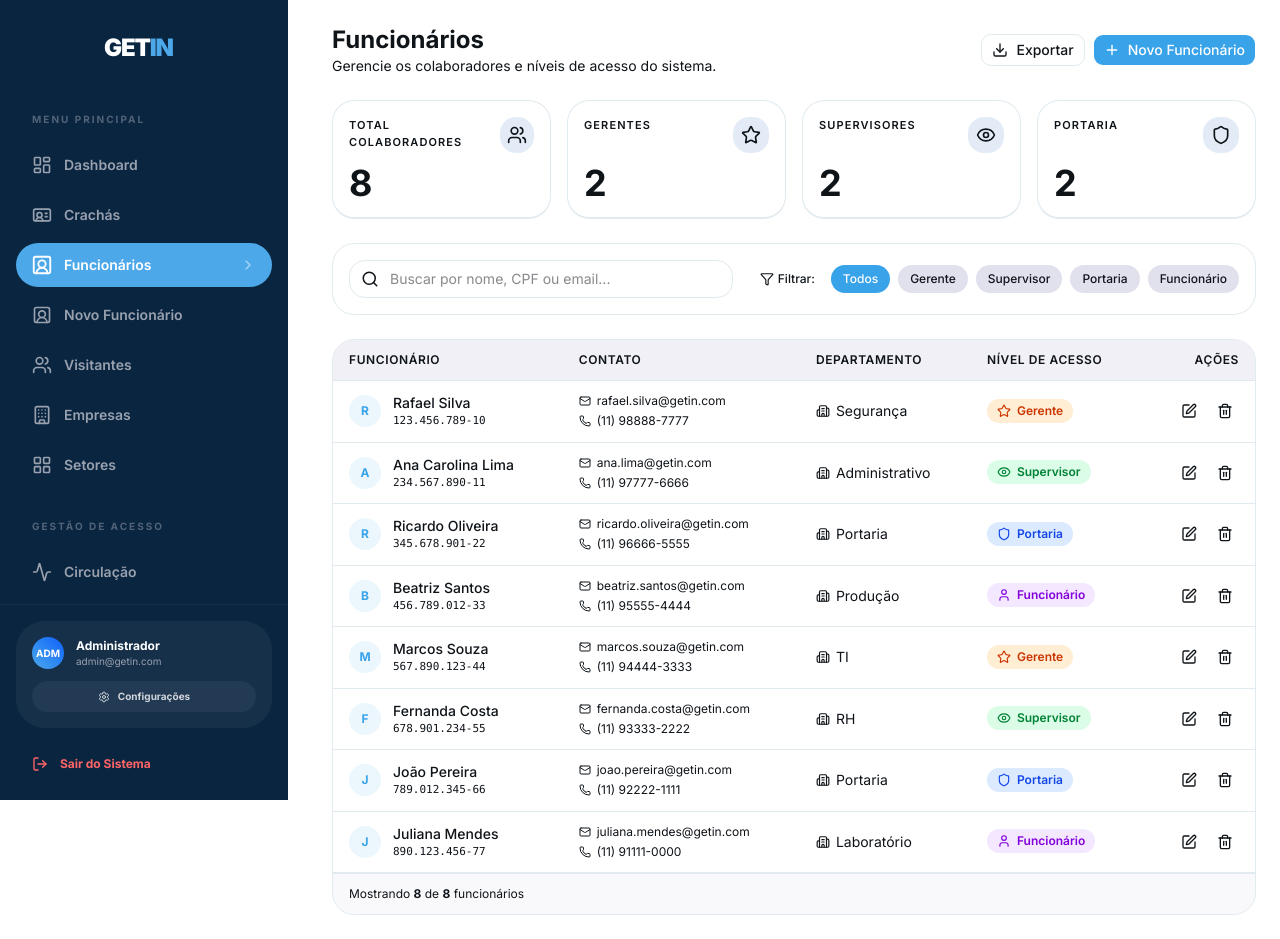
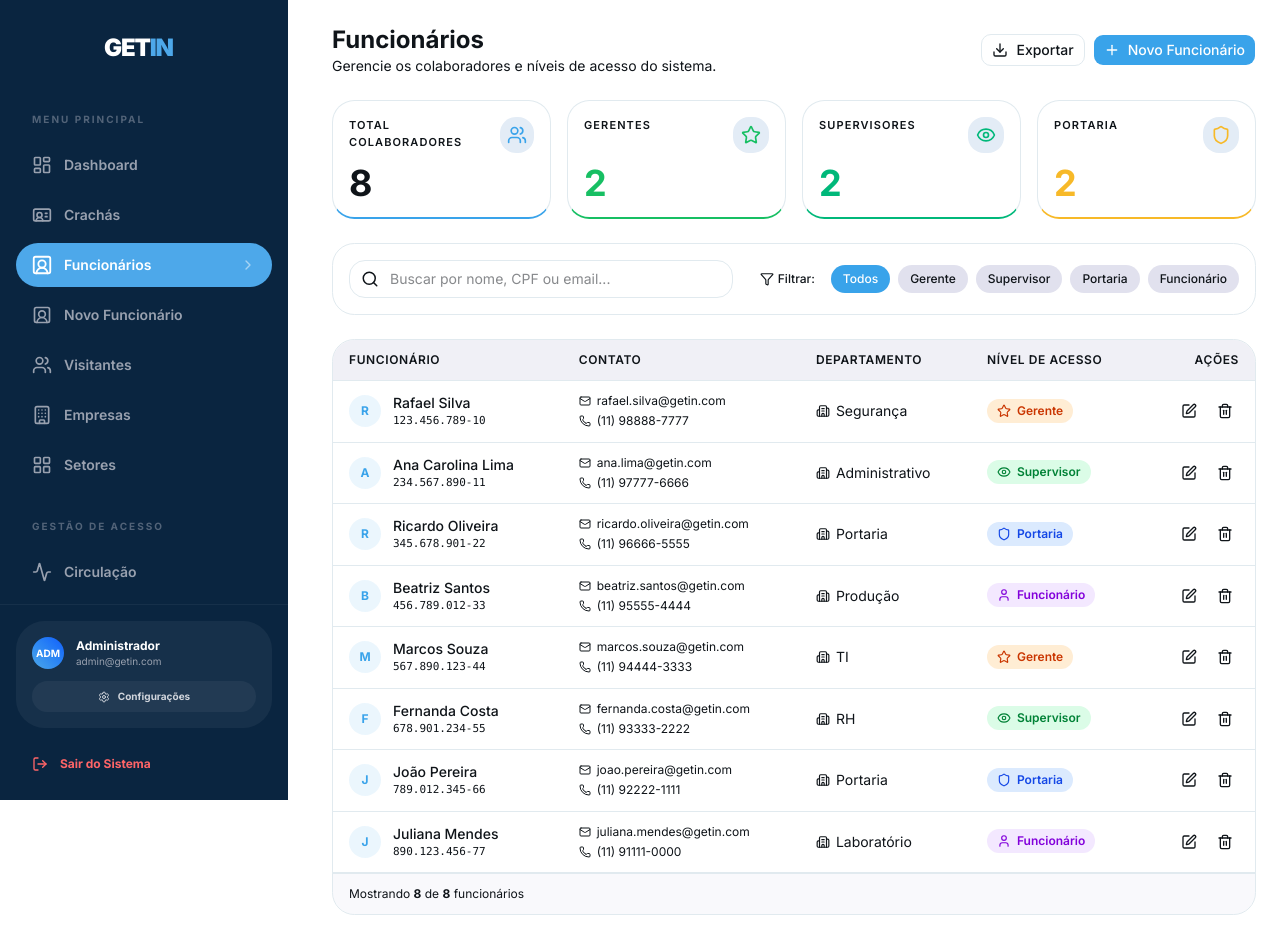
Before and after one commit to ocastroxs/get_in, a Next.js app: page /dashboard/funcionarios in a window 1280 px wide. Built offline with nearby package versions, Linux system fonts and the light colour scheme; no server answers; sample sign-in values are in the browser's storage.

Commit message:
feat: aplicar cores nos KPIs do dashboard de funcionários

```diff
--- a/src/app/dashboard/funcionarios/page.jsx
+++ b/src/app/dashboard/funcionarios/page.jsx
@@ -181,10 +181,10 @@ export default function FuncionariosPage() {
 
       {/* Stats */}
       <div className="grid grid-cols-1 sm:grid-cols-2 lg:grid-cols-4 gap-4">
-        <StatCard label="Total Colaboradores" value={stats.total} icon={<Users size={20} />} accentVar="--primary" />
-        <StatCard label="Gerentes" value={stats.gerentes} icon={<Star size={20} />} accentVar="--chart-4" />
-        <StatCard label="Supervisores" value={stats.supervisores} icon={<Eye size={20} />} accentVar="--chart-2" />
-        <StatCard label="Portaria" value={stats.portaria} icon={<Shield size={20} />} accentVar="--chart-1" />
+        <StatCard label="Total Colaboradores" value={stats.total} icon={<Users size={20} className="text-primary" />} accentVar="var(--primary)" />
+        <StatCard label="Gerentes" value={stats.gerentes} valueClassName="text-chart-4" icon={<Star size={20} className="text-chart-4" />} accentVar="var(--chart-4)" />
+        <StatCard label="Supervisores" value={stats.supervisores} valueClassName="text-chart-2" icon={<Eye size={20} className="text-chart-2" />} accentVar="var(--chart-2)" />
+        <StatCard label="Portaria" value={stats.portaria} valueClassName="text-chart-3" icon={<Shield size={20} className="text-chart-3" />} accentVar="var(--chart-3)" />
       </div>
 
       {/* Filtros */}
```
